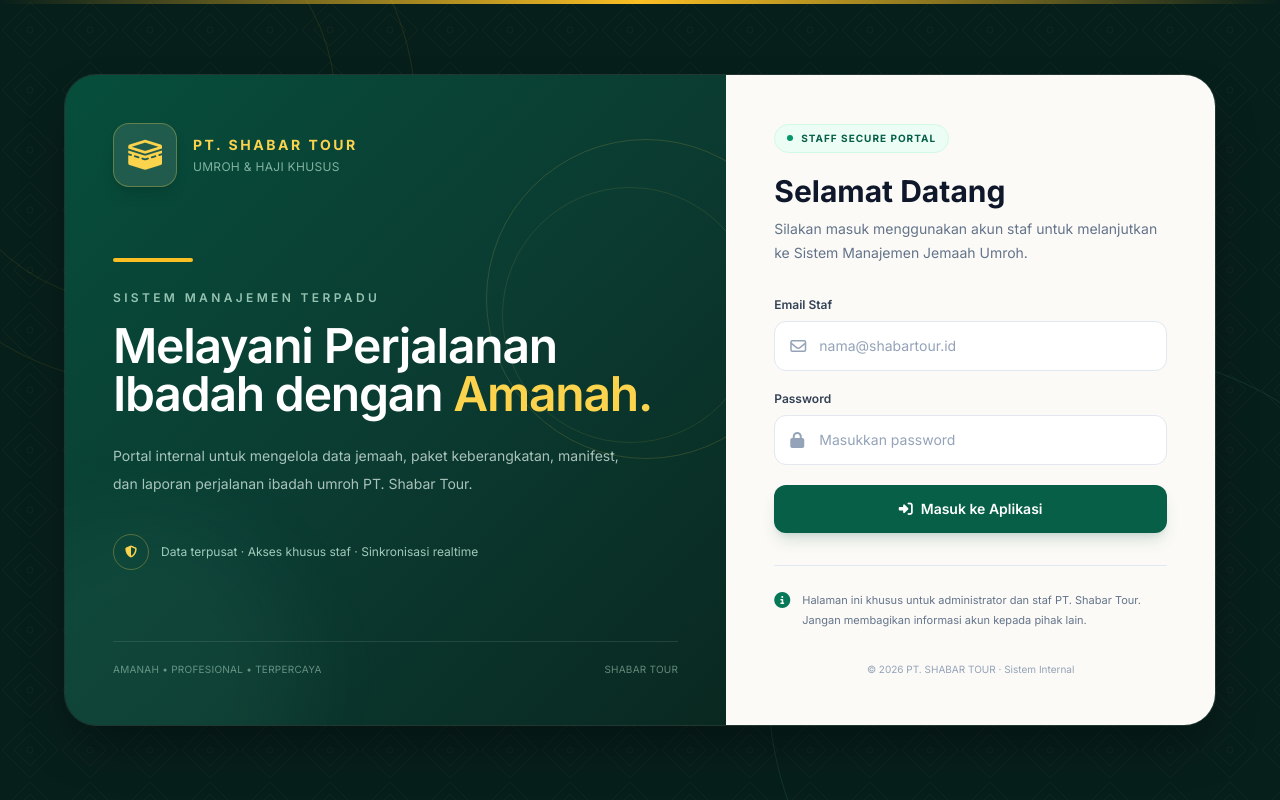
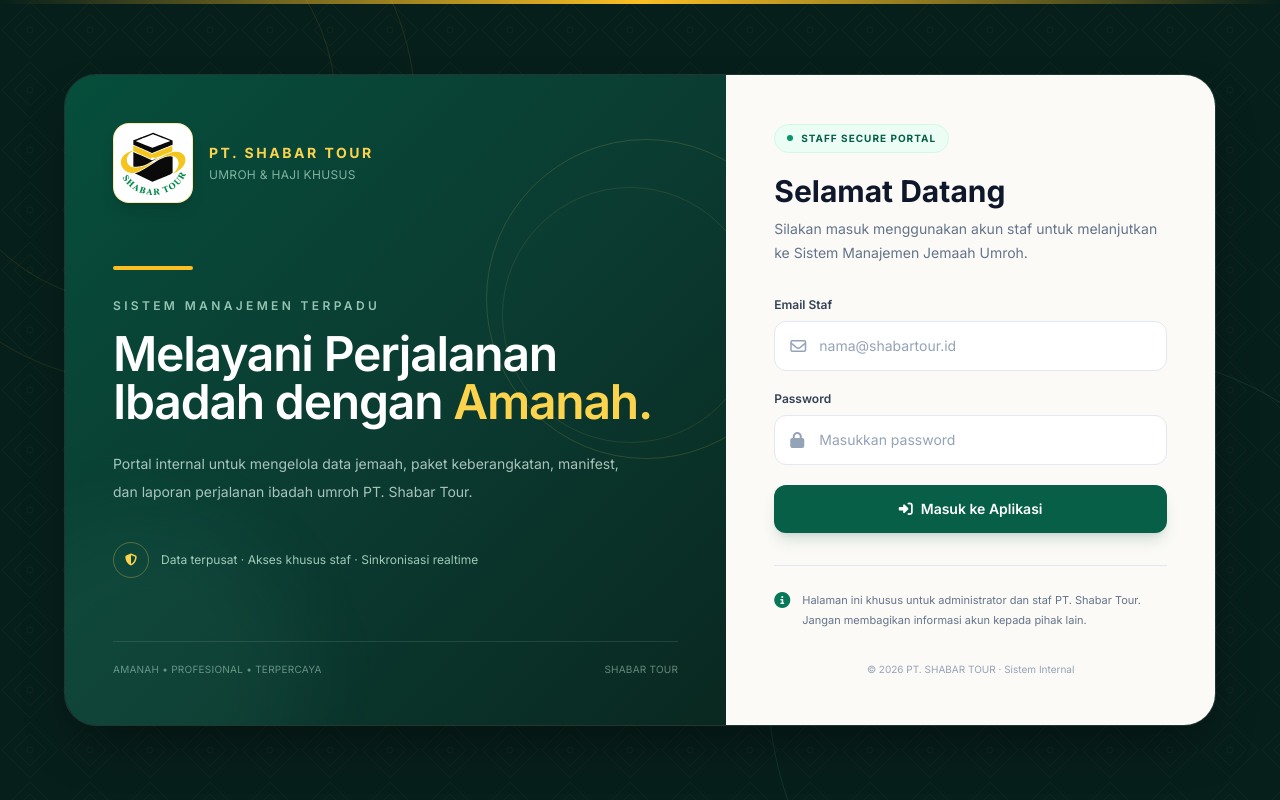
Before and after one commit to shabartour/jemaah-umroh, a plain HTML site: page index.html in a window 1280 px wide. Shown: the top 800 px of the page. Drawn offline with nearby package versions, Linux system fonts and the light colour scheme; no server answers.

Commit message:
Use Shabar Tour logo in login cover and application header

```diff
--- a/index.html
+++ b/index.html
@@ -61,8 +61,8 @@
 
         <!-- Logo & Branding -->
         <div class="flex items-center space-x-3 cursor-pointer" onclick="switchTab('dashboard')">
-          <div class="w-10 h-10 rounded-lg overflow-hidden bg-white/10 flex items-center justify-center p-1 shadow-lg border border-amber-400/30">
-            <img src="assets/logo.png" onerror="this.onerror=null; this.src='logo.png'; this.parentElement.innerHTML='<i class=\'fa-solid fa-kaaba text-amber-300 text-xl\'></i>';" alt="Shabar Tour Logo" class="w-full h-full object-contain">
+          <div class="w-12 h-12 rounded-xl overflow-hidden bg-white flex items-center justify-center p-0.5 shadow-lg border border-amber-400/50 shrink-0">
+            <img src="assets/logo-shabar-tour.svg" onerror="this.onerror=null; this.parentElement.innerHTML='<i class=\'fa-solid fa-kaaba text-emerald-800 text-xl\'></i>';" alt="Logo Shabar Tour" class="w-full h-full object-contain">
           </div>
           <div>
             <h1 class="font-bold text-lg leading-tight tracking-wide text-amber-400">PT. SHABAR TOUR</h1>
@@ -684,8 +684,8 @@
           </div>
 
           <div class="relative flex items-center gap-4">
-            <div class="w-16 h-16 rounded-2xl bg-white/10 border border-amber-300/30 p-2 flex items-center justify-center shadow-lg">
-              <img src="assets/logo.png" onerror="this.onerror=null;this.parentElement.innerHTML='<i class=&quot;fa-solid fa-kaaba text-amber-300 text-3xl&quot;></i>';" alt="Logo Shabar Tour" class="w-full h-full object-contain">
+            <div class="w-20 h-20 rounded-2xl bg-white border border-amber-300/50 p-1.5 flex items-center justify-center shadow-lg shrink-0">
+              <img src="assets/logo-shabar-tour.svg" onerror="this.onerror=null;this.parentElement.innerHTML='<i class=&quot;fa-solid fa-kaaba text-emerald-800 text-3xl&quot;></i>';" alt="Logo Shabar Tour" class="w-full h-full object-contain">
             </div>
             <div>
               <p class="text-amber-300 font-bold tracking-[0.18em] text-sm">PT. SHABAR TOUR</p>
@@ -719,8 +719,8 @@
         <!-- Panel login -->
         <div class="relative bg-[#fbfaf6] text-slate-800 p-6 sm:p-10 lg:p-12 flex flex-col justify-center min-h-[580px]">
           <div class="lg:hidden flex items-center gap-3 mb-9">
-            <div class="w-12 h-12 rounded-xl bg-emerald-900 p-1.5 flex items-center justify-center border border-amber-400/40">
-              <img src="assets/logo.png" onerror="this.onerror=null;this.parentElement.innerHTML='<i class=&quot;fa-solid fa-kaaba text-amber-300 text-2xl&quot;></i>';" alt="Logo Shabar Tour" class="w-full h-full object-contain">
+            <div class="w-14 h-14 rounded-xl bg-white p-1.5 flex items-center justify-center border border-amber-400/50 shadow-sm shrink-0">
+              <img src="assets/logo-shabar-tour.svg" onerror="this.onerror=null;this.parentElement.innerHTML='<i class=&quot;fa-solid fa-kaaba text-emerald-800 text-2xl&quot;></i>';" alt="Logo Shabar Tour" class="w-full h-full object-contain">
             </div>
             <div>
               <p class="font-bold tracking-wide text-emerald-950">PT. SHABAR TOUR</p>
```
